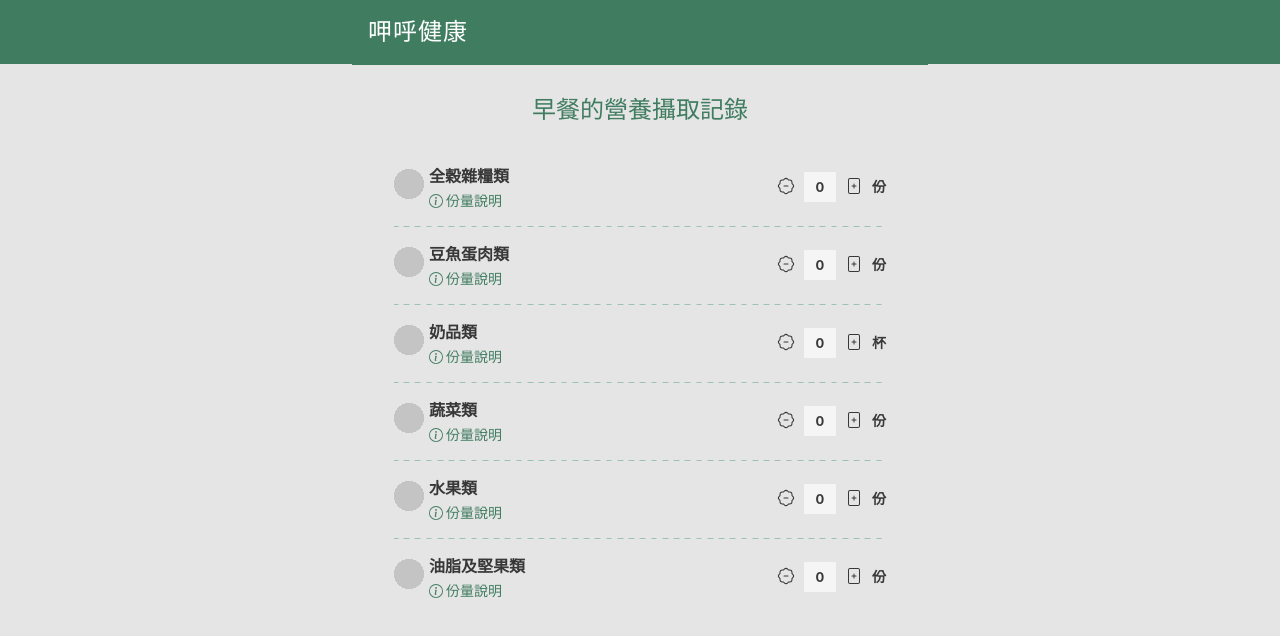
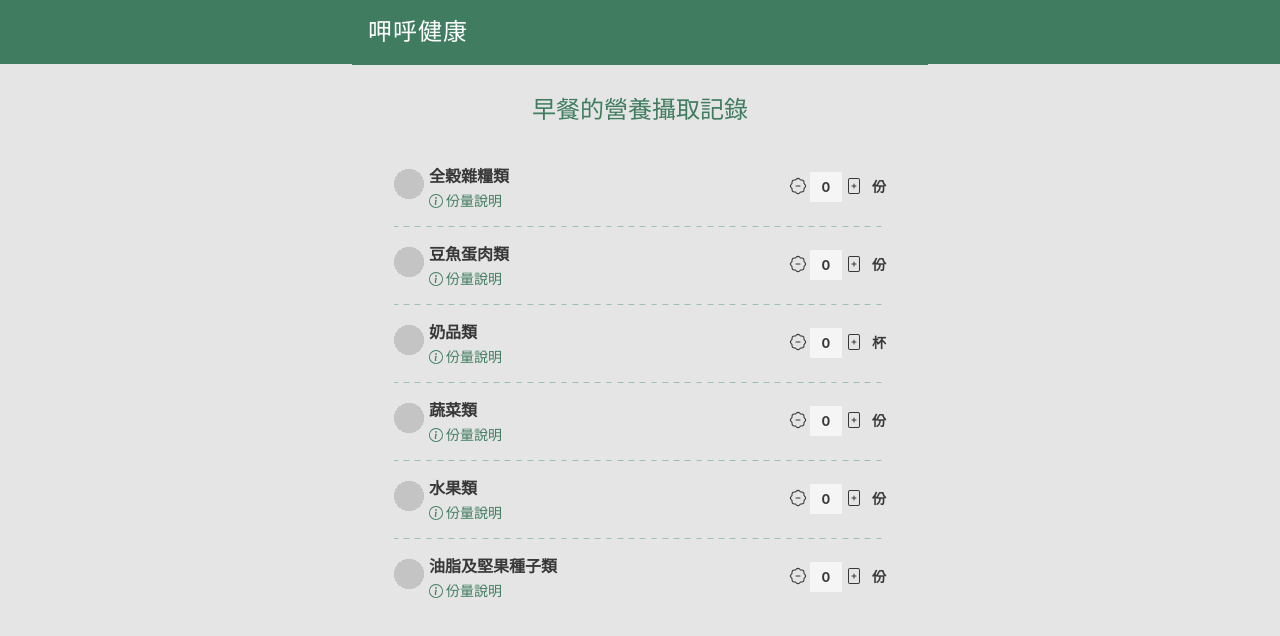
Before and after one commit to yachen168/Healthy-Eating, a Vue app: page /recording/eating-record in a window 1280 px wide. Shown: the top 636 px of the page. Built offline with nearby package versions, Linux system fonts and the light colour scheme.

Commit message:
fix: td for nuts

```diff
--- a/src/components/common/RecordingTable.vue
+++ b/src/components/common/RecordingTable.vue
@@ -77,10 +77,9 @@ export default {
     background: none;
   }
   > [data-label]::before {
-    width: 55%;
+    width: 60%;
     text-align: left;
-    padding-left: 35px;
-    padding-bottom: 25px;
+    padding: 0 0 25px 35px;
     background-size: 30px;
     background-image: radial-gradient(
       circle at 15px 20px,
@@ -90,9 +89,10 @@ export default {
     background-repeat: no-repeat;
   }
   > [data-label] > div {
-    width: 45%;
+    width: 40%;
     height: 30px;
     margin-top: 8px;
+    padding: 0;
   }
 }
 
@@ -118,7 +118,7 @@ export default {
   .quantity {
     display: inline-block;
     text-align: center;
-    margin: 0 10px;
+    margin: 0 4px;
     min-width: 32px;
     height: 30px;
     font-size: 13px;
--- a/src/views/recording/EatingRecord.vue
+++ b/src/views/recording/EatingRecord.vue
@@ -30,7 +30,7 @@ export default {
         { key: "dairy", label: "奶品類" },
         { key: "vegetables", label: "蔬菜類" },
         { key: "fruits", label: "水果類" },
-        { key: "nuts", label: "油脂及堅果類" }
+        { key: "nuts", label: "油脂及堅果種子類" }
       ],
       items: [
         {
```
